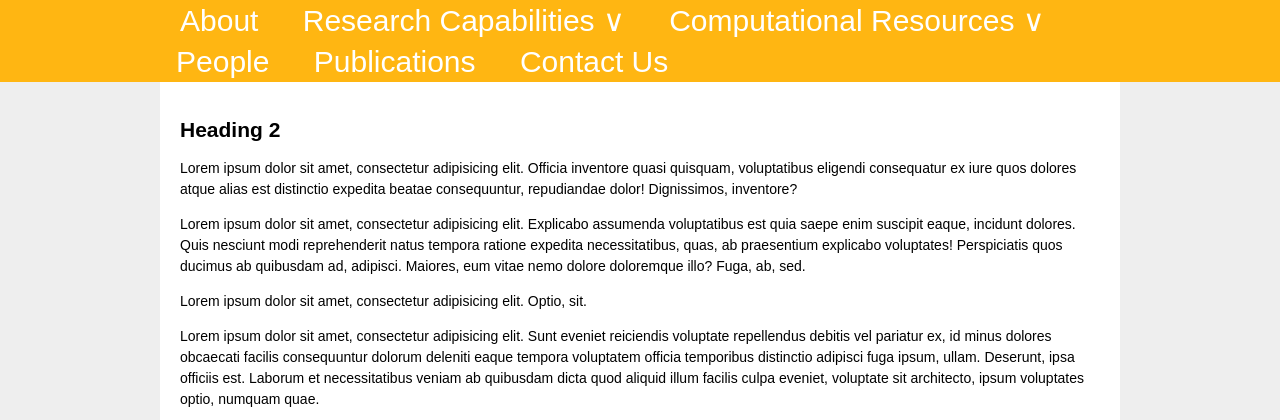
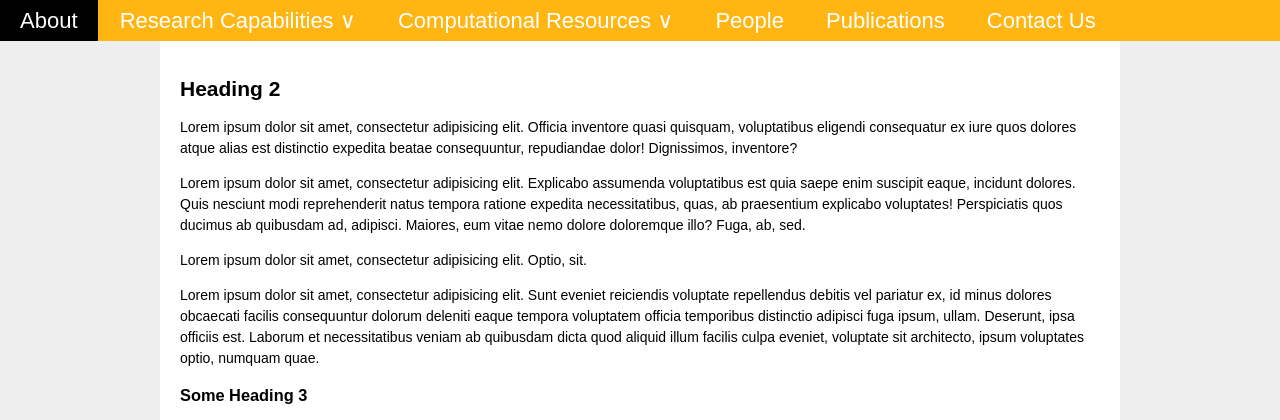
Before and after one commit to olinton/olinton.github.io, a PHP site: page / in a window 1280 px wide. Shown: the top 420 px of the page. Run offline with PHP 8.4, Linux system fonts and the light colour scheme.

Commit message:
menu size up

```diff
--- a/css/main.css
+++ b/css/main.css
@@ -1,6 +1,6 @@
 body { margin: 0; padding: 0; font-family: Arial, sans-serif; font-size: 14px; line-height: 150%; background: #eee; }
 .headerContainerWrapper { background: #FFF; }
-.center { max-width: 960px; margin: 0 auto; }
+.center { max-width: 100%; margin: 0 auto; }
 .headerContainer, .bodyContainer, .footerContainer { max-width: 960px; margin: 0 auto; background: #FFF; }
 .padding {	padding: 20px; }
 .bodyContainer { min-height: 500px; }
@@ -20,7 +20,8 @@ body { margin: 0; padding: 0; font-family: Arial, sans-serif; font-size: 14px; l
 	list-style: none;
 	margin: 0;
 	padding: 0;
-	font-family: Arial, sans-serif; font-size: 30px;
+	font-family: Arial, sans-serif;
+	font-size: 22px;
 }
 .dropDownMenu li {
 	position: relative;
```
